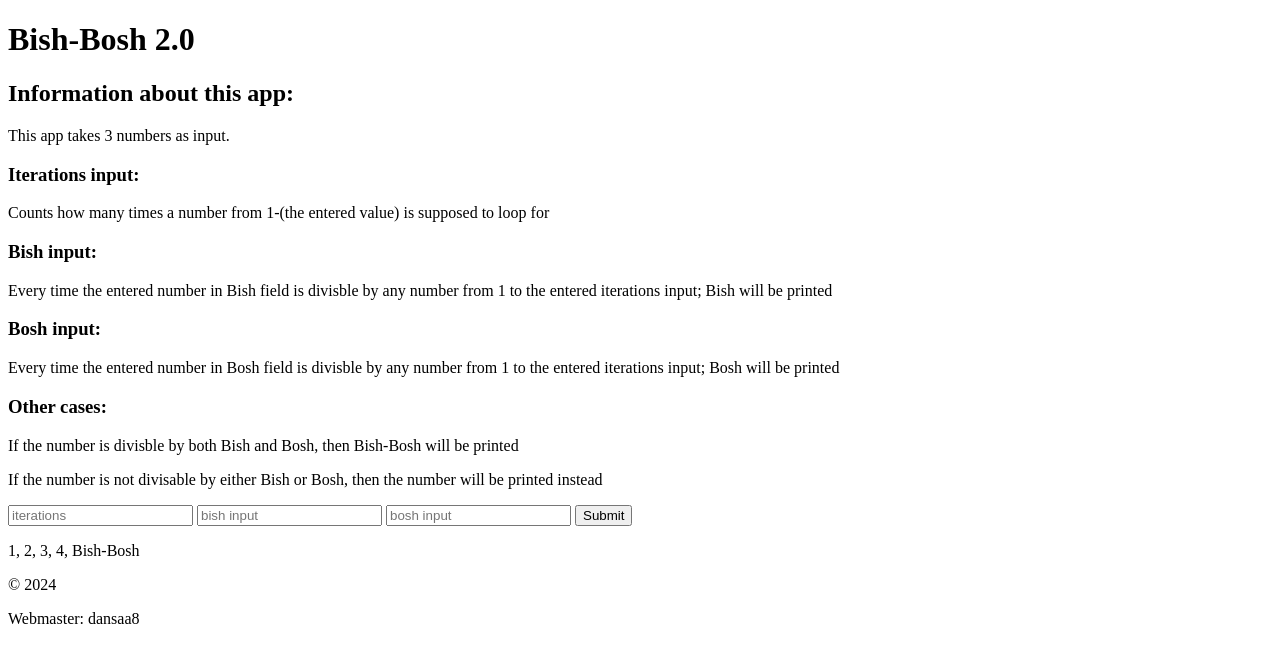
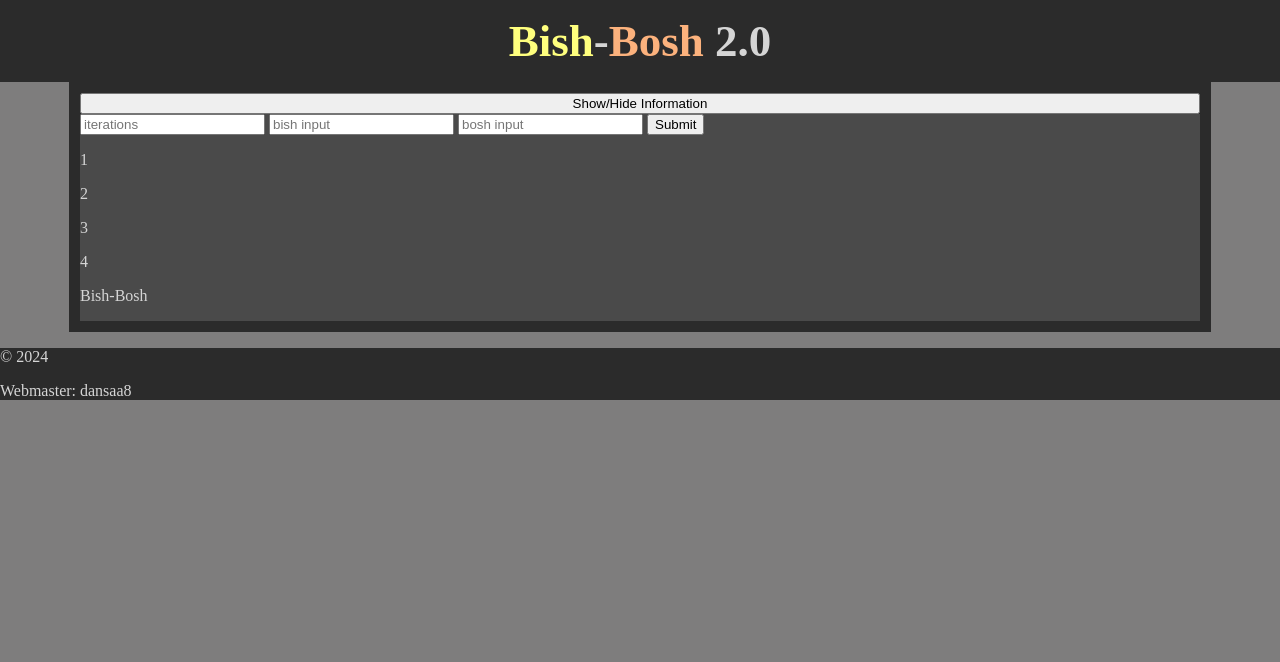
Before and after one commit to dansaa8/BishBosh, a website: page index.html in a window 1280 px wide. Both pictures are taken after typing "5", "5", "5" into the empty fields and a click on the button "Submit". Drawn offline with nearby package versions, Linux system fonts and the light colour scheme; files that its build step writes are made by us from their sources.

Commit message:
Install sass and start style page. Also add a button to toggle showing info box or not.

```diff
--- a/index.html
+++ b/index.html
@@ -5,48 +5,50 @@
     <meta charset="UTF-8">
     <meta name="viewport" content="width=device-width, initial-scale=1.0">
     <title>Bish-Bosh 2.0</title>
+    <link rel="stylesheet" href="/css/style.css">
 </head>
 
 <header>
-    <h1>Bish-Bosh 2.0</h1>
+    <h1><span class="bish">Bish</span>-<span class="bosh">Bosh </span>2.0</h1>
 </header>
 
 <body>
     <main>
-        <section>
-
+        <button id="toggle-info-btn">Show/Hide Information</button>
+        <section id="info-section" class="hidden">
             <div>
                 <h2>Information about this app: </h2>
                 <p>This app takes 3 numbers as input. </p>
             </div>
 
+            <div id="info-boxes">
                 <div>
                     <h3>Iterations input:</h3>
                     <p>Counts how many times a number from 1-(the entered value) is supposed to loop for </p>
                 </div>
 
-
                 <div>
-                <h3> Bish input: </h3>
+                    <h3> <span class="bish">Bish input:</span></h3>
                     <p> Every time the entered number in Bish field is divisble by any number from 1 to the entered
                         iterations input; Bish will be printed</p>
                 </div>
 
-
                 <div>
-                <h3>Bosh input: </h3>
+                    <h3><span class="bosh">Bosh input: </span></h3>
                     <p> Every time the entered number in Bosh field is divisble by any number from 1 to the entered
                         iterations input; Bosh will be printed</p>
                 </div>
 
-
                 <div>
                     <h3>Other cases:</h3>
                     <p>If the number is divisble by both Bish and Bosh, then Bish-Bosh will be printed</p>
-                <p>If the number is not divisable by either Bish or Bosh, then the number will be printed instead</p>
+                    <p>If the number is not divisable by either Bish or Bosh, then the number will be printed instead
+                    </p>
                 </div>
+            </div>
+        </section>
 
-        </section>
+        <section id="input-section">
             <form>
                 <input type="number" name="iterations" placeholder="iterations" maxlength="3">
                 <input type="number" name="bish-input" placeholder="bish input" maxlength="3">
@@ -55,9 +57,11 @@
                     Submit
                 </button>
             </form>
-        <div id="output">
+        </section>
 
-        </div>
+        <section id="output-section">
+
+        </section>
     </main>
     <script src="script.js"></script>
 
--- a/script.js
+++ b/script.js
@@ -1,5 +1,6 @@
 const form = document.querySelector('form');
-const output = document.querySelector('#output');
+const outputSection = document.querySelector('#output-section');
+const infoButton = document.querySelector('#toggle-info-btn');
 
 form.addEventListener('submit', (e) => {
   e.preventDefault();
@@ -13,27 +14,71 @@ form.addEventListener('submit', (e) => {
   e.target.reset();
 
   const result = BishBosh(iterationsValue, bishValue, boshValue);
-  const textNode = document.createTextNode(result);
-  const p = document.createElement('p');
-  p.appendChild(textNode);
 
-  output.appendChild(p);
+  outputSection.appendChild(result);
+});
+
+infoButton.addEventListener('click', function () {
+  const infoSection = document.querySelector('#info-section');
+  infoSection.classList.toggle('visible');
 });
 
 function BishBosh(iterations, bishDivisor, boshDivisor) {
-  let result = '';
+  const container = document.createElement('div');
+  container.className = 'bish-bosh-container';
+
   for (let i = 1; i <= iterations; i++) {
-    let message = '';
+    const p = document.createElement('p');
 
-    if (i % bishDivisor === 0 && i % boshDivisor === 0) message += 'Bish-Bosh';
-    else if (i % bishDivisor === 0) message += 'Bish';
-    else if (i % boshDivisor === 0) message += 'Bosh';
+    if (i % bishDivisor === 0 && i % boshDivisor === 0) {
+      p.appendChild(createBishBosh());
+    } else if (i % bishDivisor === 0) {
+      p.appendChild(createBish());
+    } else if (i % boshDivisor === 0) {
+      p.appendChild(createBosh());
+    } else {
+      p.appendChild(createNumber(i));
+    }
 
-    if (message === '') message += i;
+    container.appendChild(p);
+  }
 
-    if (i < iterations) message += ', ';
+  return container;
+}
 
-    result += message;
-  }
-  return result;
+function createBish() {
+  const bishSpan = document.createElement('span');
+  bishSpan.className = 'yellow';
+  bishSpan.textContent = 'Bish';
+  return bishSpan;
 }
+
+function createBosh() {
+  const boshSpan = document.createElement('span');
+  boshSpan.className = 'orange';
+  boshSpan.textContent = 'Bosh';
+  return boshSpan;
+}
+
+function createBishBosh() {
+  const container = document.createElement('span'); // Container for Bish-Bosh
+
+  const bishSpan = createBish();
+  const dashSpan = document.createElement('span');
+  dashSpan.className = 'white';
+  dashSpan.textContent = '-';
+  const boshSpan = createBosh();
+
+  container.appendChild(bishSpan);
+  container.appendChild(dashSpan);
+  container.appendChild(boshSpan);
+
+  return container;
+}
+
+function createNumber(num) {
+  const numberSpan = document.createElement('span');
+  numberSpan.className = 'green';
+  numberSpan.textContent = num;
+  return numberSpan;
+}
--- /dev/null
+++ b/scss/style.scss
@@ -0,0 +1,107 @@
+$base-color: #2b2b2b;
+$base-color2: #4a4a4a;
+$base-color3: #7e7d7d;
+
+$text-color: rgb(213, 213, 213);
+
+$bish-color: rgb(255, 255, 126);
+$bosh-color: rgb(252, 178, 125);
+$number-color: rgb(125, 252, 125);
+
+body {
+  padding: 0px;
+  margin: 0px;
+  color: $text-color;
+  background-color: $base-color3;
+}
+
+main {
+  max-width: 1120px;
+  border: 1px solid $base-color;
+  background-color: $base-color;
+  padding: 10px;
+  margin: auto;
+  display: flex;
+  flex-direction: column;
+  justify-content: center;
+}
+
+header {
+  padding: 0px;
+  margin: 0px;
+  text-align: center;
+  background-color: $base-color;
+
+  h1 {
+    margin: 0;
+    padding: 15px;
+    font-size: 45px;
+  }
+}
+
+footer {
+  background-color: $base-color;
+  padding: 0px;
+  margin: 0px;
+}
+
+section {
+  background-color: $base-color2;
+}
+
+#info-section {
+  transition: all 0.3s ease-in-out;
+  display: none;
+  width: 100%;
+
+  div {
+    text-align: center;
+    border-bottom: 1px solid $base-color;
+
+    h2 {
+      font-size: 35px;
+    }
+
+    h3 {
+      font-size: 25px;
+    }
+  }
+}
+
+#info-section.visible {
+  display: block;
+}
+
+#info-boxes {
+  display: grid;
+  grid-template-columns: 1fr;
+  gap: 10px;
+  justify-content: center;
+  justify-items: center;
+  padding: 10px;
+
+  div {
+    max-width: 500px;
+    border: 1px solid $base-color;
+  }
+
+  @media (min-width: 600px) {
+    grid-template-columns: 1fr 1fr;
+  }
+}
+
+.hidden {
+  display: none;
+}
+
+.bish {
+  color: $bish-color;
+}
+
+.bosh {
+  color: $bosh-color;
+}
+
+.number {
+  color: $number-color;
+}
```
Also changed, not shown: package.json (added, +16 -0 lines), 2 other files. Lines whose indentation alone changed are shown as unchanged.
